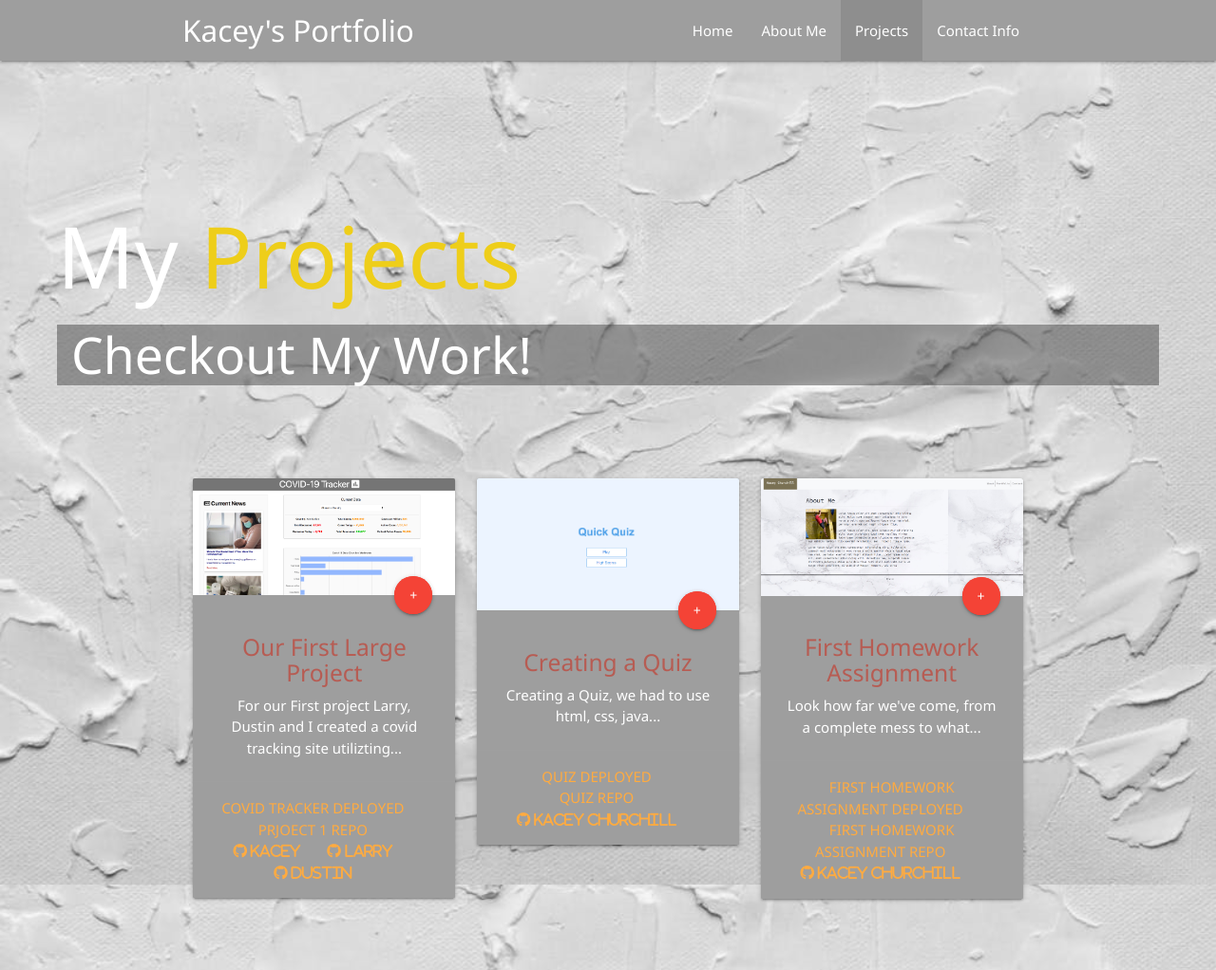
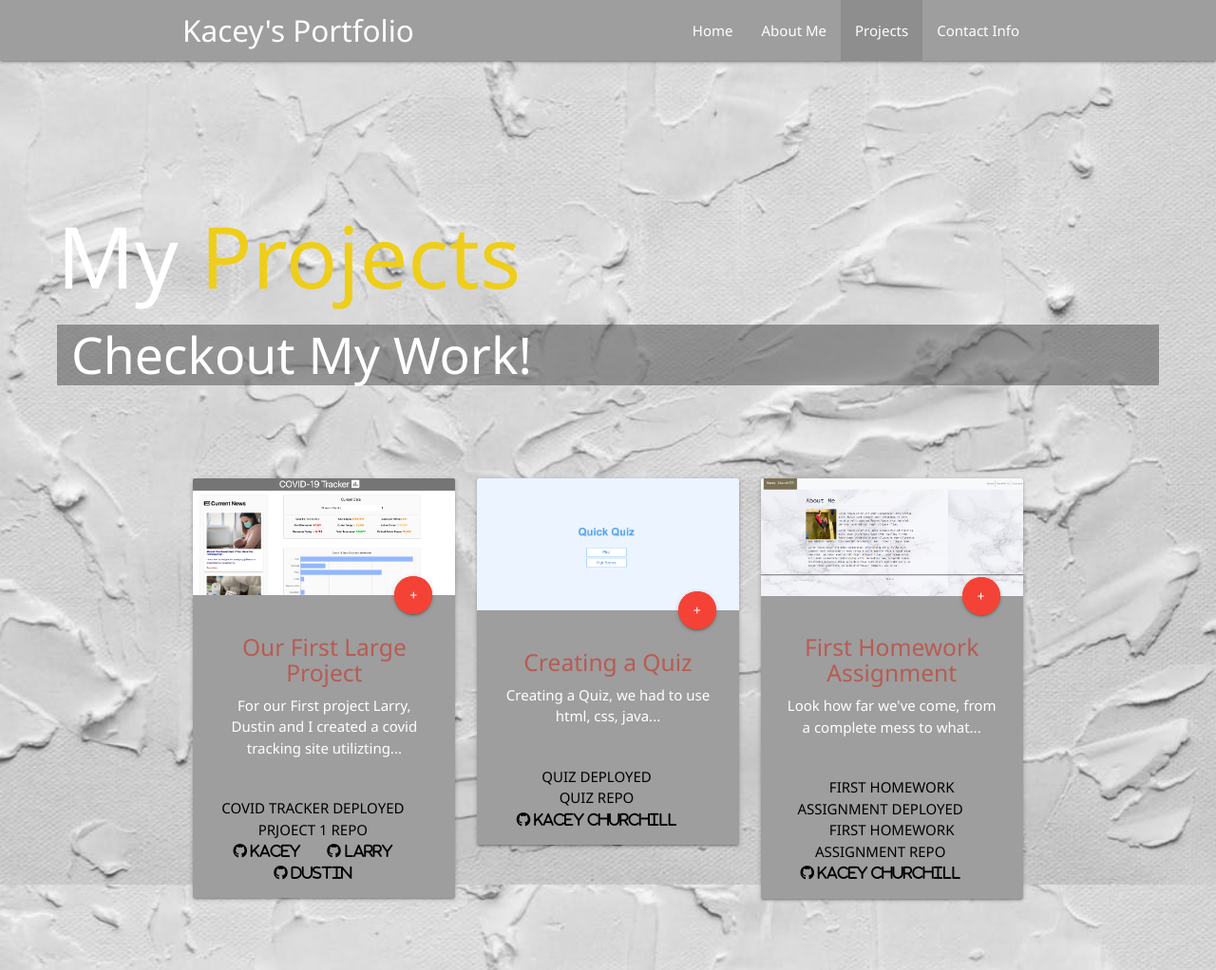
Before and after one commit to K4c3y/Homework8-Portfolio, a plain HTML site: page main/projects.html in a window 1280 px wide. Shown: the whole page at 95% size. Drawn offline with nearby package versions, Linux system fonts and the light colour scheme; a script that the page names is missing.

Commit message:
added cleaner styling

```diff
--- a/main/projects.html
+++ b/main/projects.html
@@ -74,13 +74,13 @@
                         </p>
                     </div>
                     <div class="card-action center">
-                        <a href="https://lagbana.github.io/covid19-tracker/" target="_blank">Covid Tracker Deployed</a>
+                        <a href="https://lagbana.github.io/covid19-tracker/" target="_blank" class="black-text">Covid Tracker Deployed</a>
                         <br>
-                        <a href="https://github.com/Lagbana/covid19-tracker" target="_blank">Prjoect 1 Repo</a>
+                        <a href="https://github.com/Lagbana/covid19-tracker" target="_blank" class="black-text">Prjoect 1 Repo</a>
                         <br>
-                        <a href="https://github.com/K4c3y" target="_blank"><i class="fab fa-github "> Kacey</i></a>
-                        <a href="https://github.com/Lagbana" target="_blank"><i class="fab fa-github "> Larry</i></a>
-                        <a href="https://github.com/dustinirving" target="_blank"><i class="fab fa-github "> Dustin</i></a>
+                        <a href="https://github.com/K4c3y" target="_blank"><i class="fab fa-github black-text"> Kacey</i></a>
+                        <a href="https://github.com/Lagbana" target="_blank"><i class="fab fa-github black-text"> Larry</i></a>
+                        <a href="https://github.com/dustinirving" target="_blank"><i class="fab fa-github black-text"> Dustin</i></a>
 
                     </div>
                 </div>
@@ -109,11 +109,11 @@
                             </p>
                         </div>
                         <div class="card-action center">
-                            <a href="https://k4c3y.github.io/Homework4-Quiz/" target="_blank">Quiz Deployed</a>
+                            <a href="https://k4c3y.github.io/Homework4-Quiz/" target="_blank" class="black-text">Quiz Deployed</a>
                             <br>
-                            <a href="https://github.com/K4c3y/Homework4-Quiz/" target="_blank">Quiz Repo</a>
+                            <a href="https://github.com/K4c3y/Homework4-Quiz/" target="_blank" class="black-text">Quiz Repo</a>
                             <br>
-                            <a href="https://github.com/K4c3y" target="_blank"><i class="fab fa-github "> Kacey Churchill</i></a>
+                            <a href="https://github.com/K4c3y" target="_blank"><i class="fab fa-github black-text "> Kacey Churchill</i></a>
 
 
                         </div>
@@ -145,11 +145,11 @@
                                 </p>
                             </div>
                             <div class="card-action center">
-                                <a href="https://k4c3y.github.io/Homework-2/" target="_blank">First Homework Assignment Deployed</a>
+                                <a href="https://k4c3y.github.io/Homework-2/" target="_blank" class="black-text">First Homework Assignment Deployed</a>
                                 <br>
-                                <a href="https://github.com/K4c3y/homework2/" target="_blank">First Homework Assignment Repo</a>
+                                <a href="https://github.com/K4c3y/homework2/" target="_blank" class="black-text">First Homework Assignment Repo</a>
                                 <br>
-                                <a href="https://github.com/K4c3y" target="_blank"><i class="fab fa-github "> Kacey Churchill</i></a>
+                                <a href="https://github.com/K4c3y" target="_blank"><i class="fab fa-github black-text"> Kacey Churchill</i></a>
 
 
                             </div>
```
Also changed, not shown: main/about.html (+2 -2 lines), main/contact.html (+1 -1 lines), main/css/main.css (line endings or trailing spaces).
